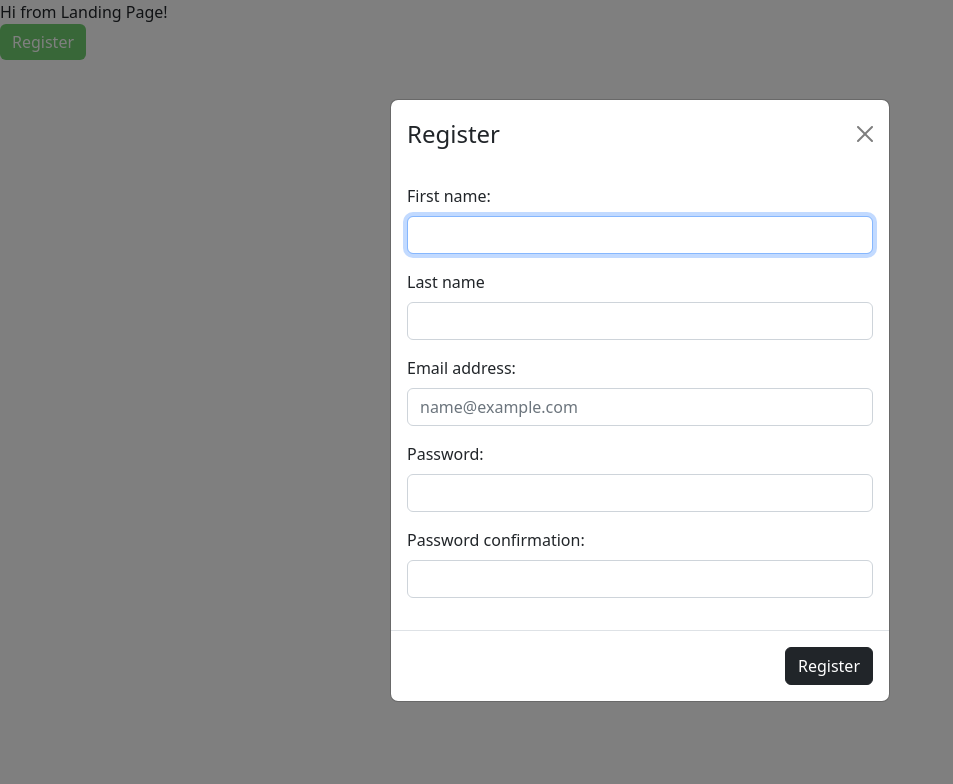
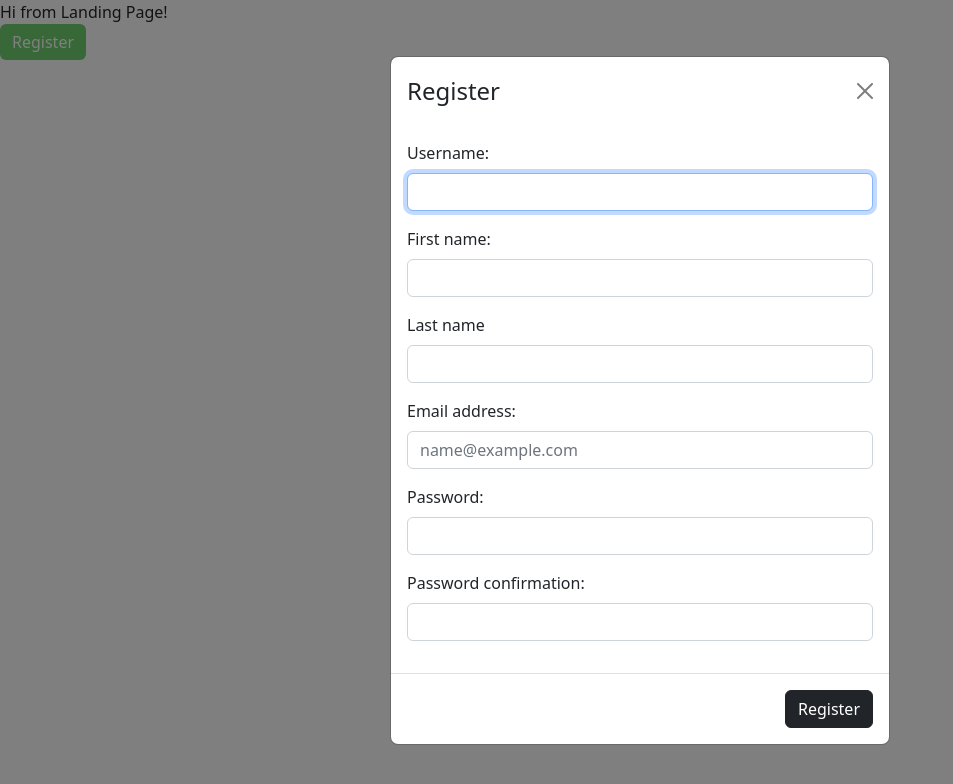
Before and after one commit to Purpleknife/OnePass, a React (Create React App) app in the folder front-end/: page / in a window 1280 px wide. Both pictures are taken after a click on the button "Register". Shown: the top 784 px of the page, without its empty margins (0-953 px from the left). Built offline with nearby package versions, Linux system fonts and the light colour scheme.

Commit message:
Add username to users.

```diff
--- a/front-end/src/components/Dashboard.js
+++ b/front-end/src/components/Dashboard.js
@@ -9,10 +9,12 @@ const Dashboard = (props) => {
   const last_name = cookies.last_name;
   const user_id = cookies.user_id;
 
-  console.log('user from Dash', user_id);
+  console.log('user from Dash', props.user);
+
+  //window.location.reload(false);
 
   const fetchDashboard = async(e) => {
-    await axios.get(`/dashboard/${user_id}`)
+    await axios.get(`/dashboard/${props.user.id}`)
       .then(res => {
         console.log('Get Dashboard data');
       })
--- a/front-end/src/components/Register.js
+++ b/front-end/src/components/Register.js
@@ -13,6 +13,7 @@ import { useCookies } from 'react-cookie';
 const Register = (props) => {
   const [cookies, setCookie] = useCookies(['user']);
 
+  const usernameInput = useRef();
   const firstNameInput = useRef();
   const lastNameInput = useRef();
   const emailInput = useRef();
@@ -32,6 +33,7 @@ const Register = (props) => {
     const saltedPasswordConfirmation = bcrypt.hashSync(passwordConfirmation, salt);
 
     await axios.post('/users', {
+      username: usernameInput.current.value,
       first_name: firstNameInput.current.value,
       last_name: lastNameInput.current.value,
       email: emailInput.current.value,
@@ -39,10 +41,11 @@ const Register = (props) => {
       password_confirmation: saltedPasswordConfirmation
     })
       .then(res => {
+        console.log('res.data.userData', res.data.userData);
         props.setUser(res.data.userData);
         setCookie('first_name', res.data.userData.first_name, {path: '/'});
         setCookie('last_name', res.data.userData.last_name, {path: '/'});
-        setCookie('user_id', res.data.userData.id, {path: '/'});
+        setCookie('loggedIn', 'yes', {path: '/'});
         const user_id = res.data.userData.id;
         navigate(`/dashboard/${user_id}`);
       })
@@ -60,12 +63,21 @@ const Register = (props) => {
         </Modal.Header>
         <Modal.Body>
           <Form>
-          <Form.Group className="mb-3" controlId="exampleForm.ControlInput1">
+            <Form.Group className="mb-3" controlId="exampleForm.ControlInput1">
+              <Form.Label>Username:</Form.Label>
+              <Form.Control
+                type="username"
+                name='username'
+                autoFocus
+                ref={usernameInput}
+              />
+            </Form.Group>
+
+            <Form.Group className="mb-3" controlId="exampleForm.ControlInput1">
               <Form.Label>First name:</Form.Label>
               <Form.Control
                 type="first_name"
                 name='first_name'
-                autoFocus
                 ref={firstNameInput}
               />
             </Form.Group>
```
Also changed, not shown: 2 other files (tests, documents, lock files or other folders).
